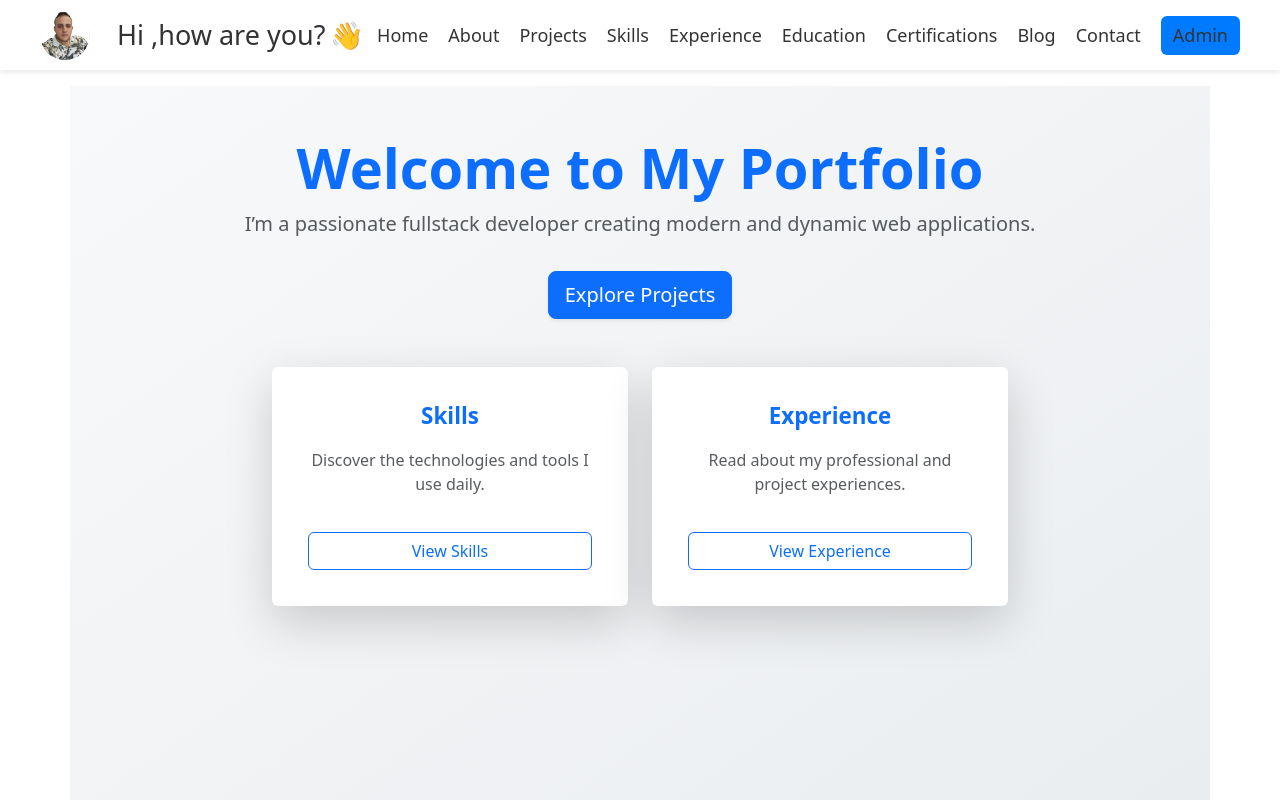
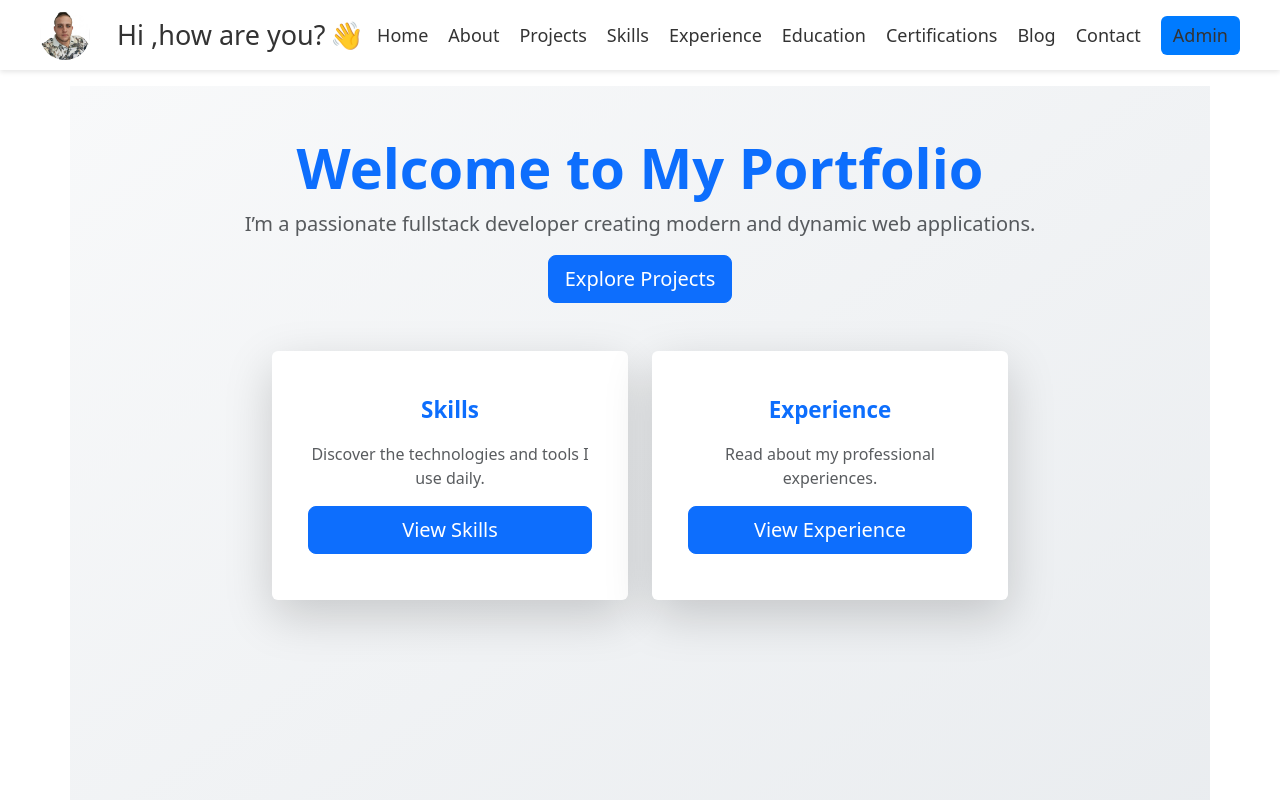
Before and after one commit to Ahedabushahen/portfolio-fullstack, a React (Create React App) app in the folder client/: page / in a window 1280 px wide. Shown: the top 800 px of the page. Built offline with nearby package versions, Linux system fonts and the light colour scheme.

Commit message:
fix: replace anchor tags with Link components for client-side routing in Home.js

```diff
--- a/client/src/pages/Home/Home.js
+++ b/client/src/pages/Home/Home.js
@@ -1,13 +1,13 @@
 import React from 'react';
 import './Home.css';
-
+import { Link } from 'react-router-dom';
 const Home = () => {
   return (
     <div className="container py-5 home-page">
       <div className="text-center mb-5">
         <h1 className="display-4 fw-bold text-primary">Welcome to My Portfolio</h1>
         <p className="lead text-muted">I’m a passionate fullstack developer creating modern and dynamic web applications.</p>
-        <a href="/projects" className="btn btn-primary btn-lg mt-3 shadow-sm">Explore Projects</a>
+        <Link to="/projects" className="btn btn-primary btn-lg">Explore Projects</Link>
       </div>
 
       <div className="row g-4 justify-content-center">
@@ -16,7 +16,7 @@ const Home = () => {
             <div className="card-body d-flex flex-column justify-content-center text-center">
               <h5 className="card-title fw-semibold text-primary">Skills</h5>
               <p className="card-text text-muted">Discover the technologies and tools I use daily.</p>
-              <a href="/skills" className="btn btn-outline-primary mt-auto">View Skills</a>
+              <Link to="/skills" className="btn btn-primary btn-lg">View Skills</Link>
             </div>
           </div>
         </div>
@@ -24,8 +24,8 @@ const Home = () => {
           <div className="card h-100 border-0 shadow-lg home-card">
             <div className="card-body d-flex flex-column justify-content-center text-center">
               <h5 className="card-title fw-semibold text-primary">Experience</h5>
-              <p className="card-text text-muted">Read about my professional and project experiences.</p>
-              <a href="/experience" className="btn btn-outline-primary mt-auto">View Experience</a>
+              <p className="card-text text-muted">Read about my professional experiences.</p>
+              <Link to="/experience" className="btn btn-primary btn-lg">View Experience</Link>
             </div>
           </div>
         </div>
```
